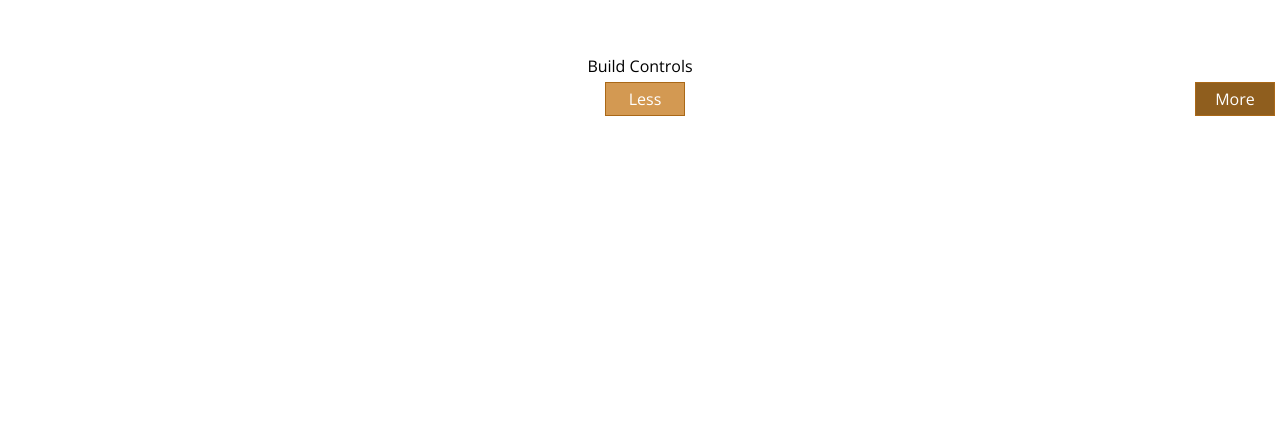
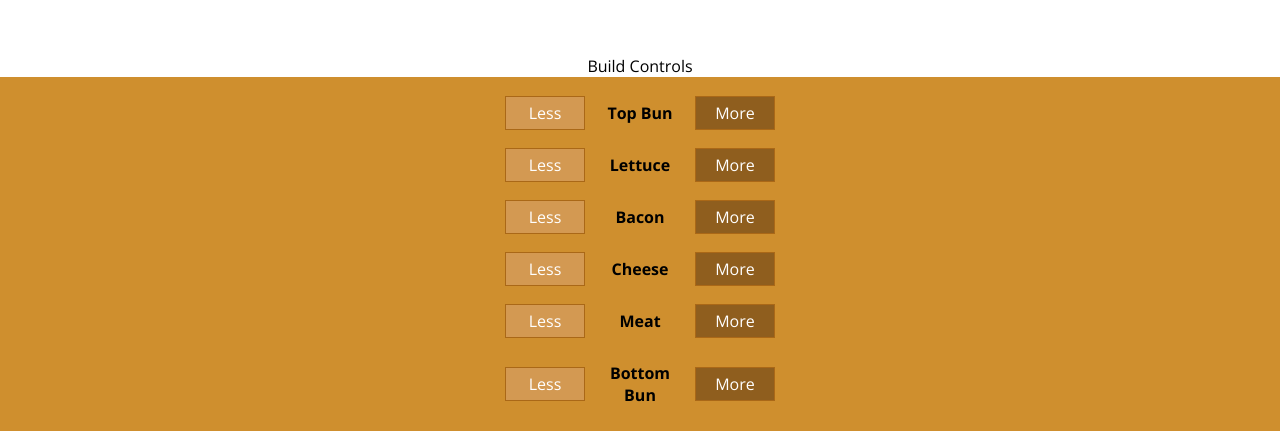
Before and after one commit to mkrabacher/react-burger-builder, a React (Create React App) app: page / in a window 1280 px wide. Shown: the part 627-1058 px from the top of the page. Before the commit the page ends 800 px from the top, so only its background shows below. Built offline with nearby package versions, Linux system fonts and the light colour scheme.

Commit message:
built and implemented controls array for each ingrediant

```diff
--- a/src/components/Burger/BuildControls/BuildControl/BuildControl.js
+++ b/src/components/Burger/BuildControls/BuildControl/BuildControl.js
@@ -4,8 +4,8 @@ import './BuildControl.scss';
 
 const buildControl = (props) => (
   <div className='BuildControl'>
+    <button className='Less'>Less</button>
     <div className='Label'>{props.label}</div>
-    <button className='Less'>Less</button>
     <button className='More'>More</button>
   </div>
 );
--- a/src/components/Burger/BuildControls/BuildControls.js
+++ b/src/components/Burger/BuildControls/BuildControls.js
@@ -1,9 +1,21 @@
 import React from 'react';
 import BuildControl from './BuildControl/BuildControl'
+import './BuildControls.scss'
+
+const controls = [
+  { label: 'Top Bun', type: 'bread-top' },
+  { label: 'Lettuce', type: 'lettuce' },
+  { label: 'Bacon', type: 'bacon' },
+  { label: 'Cheese', type: 'cheese' },
+  { label: 'Meat', type: 'meat' },
+  { label: 'Bottom Bun', type: 'bread-bottom' },
+]
 
 const buildControls = (props) => (
-  <div>
-    <BuildControl />
+  <div className='BuildControls'>
+    {controls.map(fixin => {
+      return <BuildControl key={fixin.label} label={fixin.label}/>
+    })}
   </div>
 
 )
```
